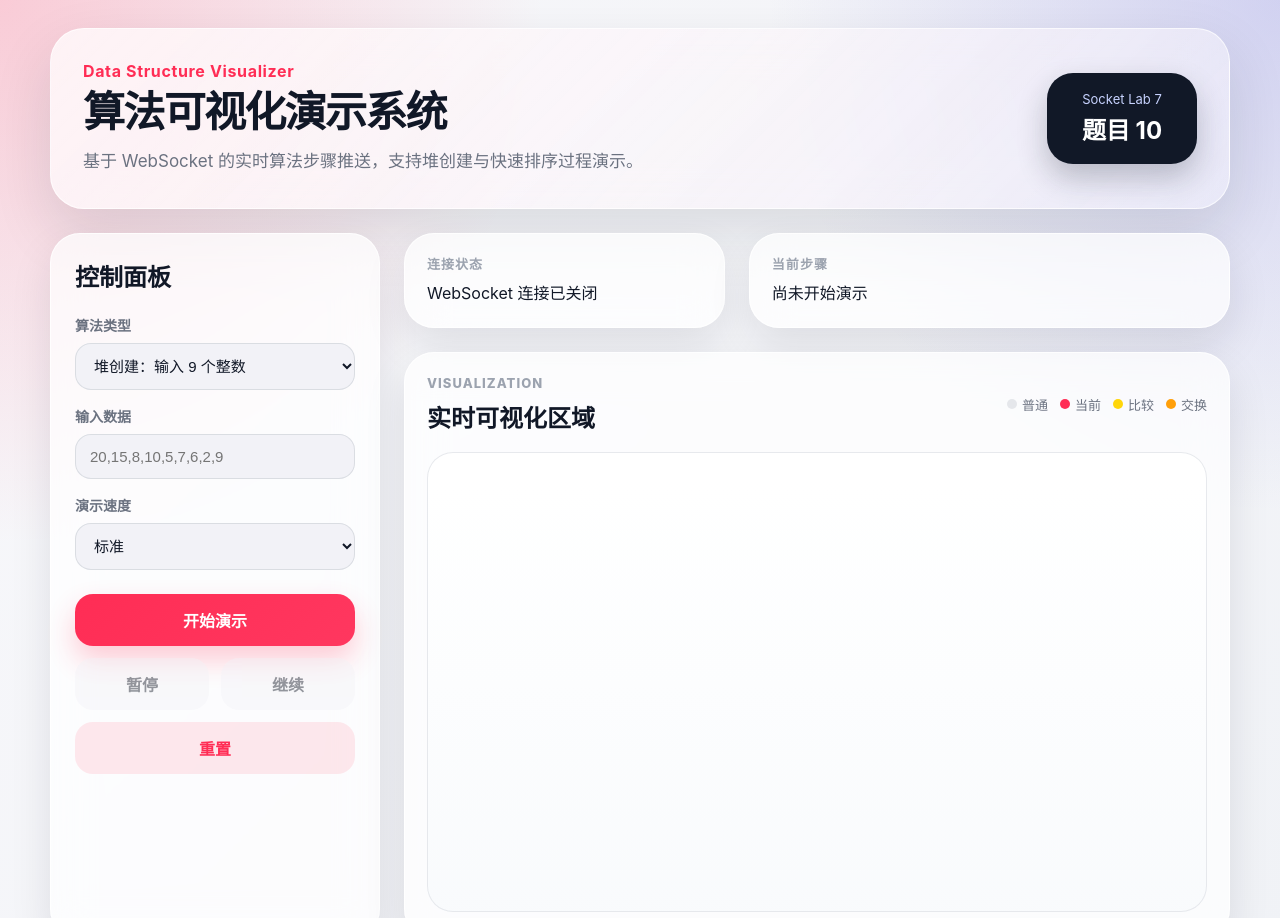
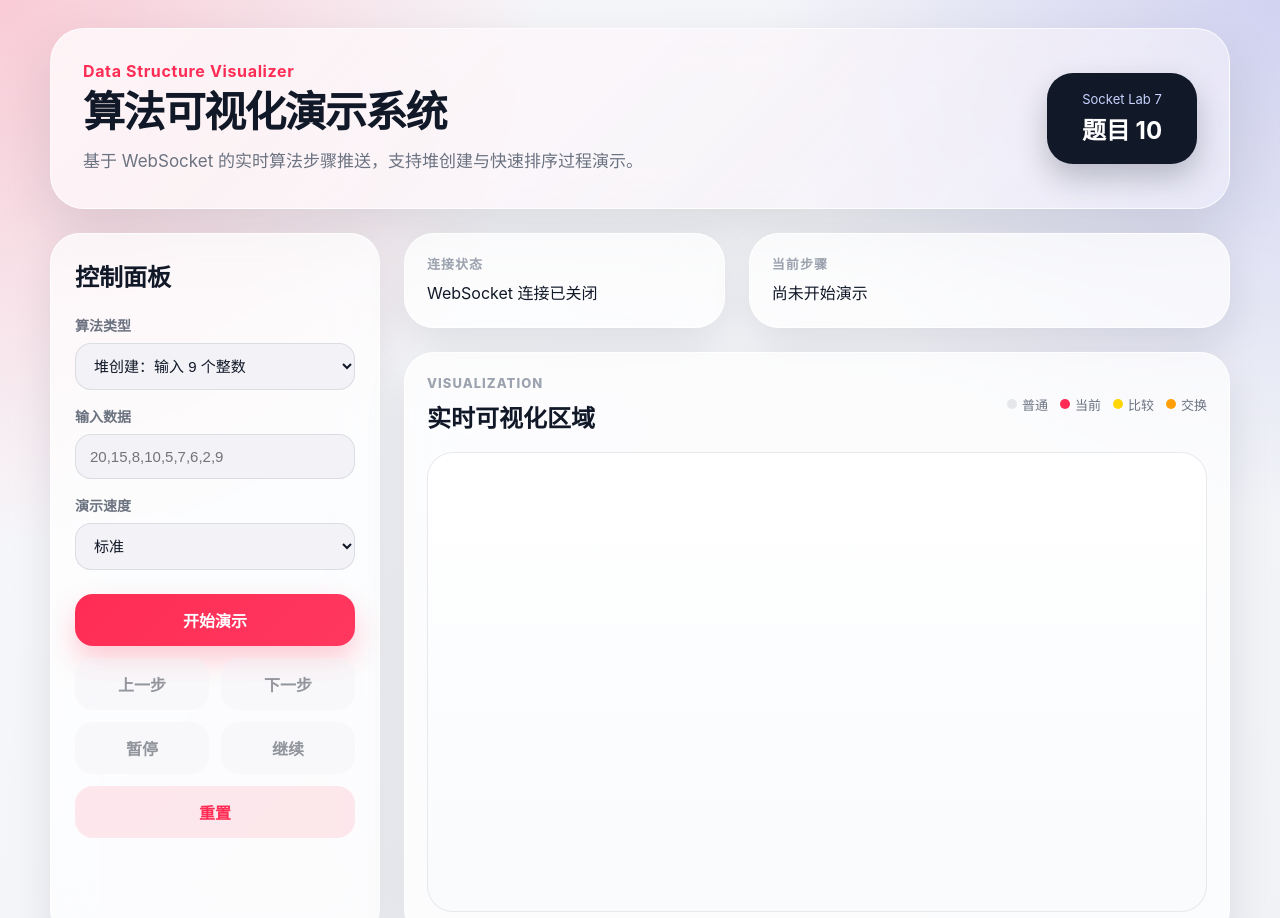
Before and after one commit to KashuuFreud/algorithm-visualization, a website with bundled scripts: page client/index.html in a window 1280 px wide. Shown: the top 918 px of the page. Built offline with nearby package versions, Linux system fonts and the light colour scheme; no server answers.

Commit message:
Add navigation buttons to demo interface
Added previous and next buttons to the demo interface.

```diff
--- a/client/index.html
+++ b/client/index.html
@@ -55,6 +55,11 @@
           <button id="submitBtn" class="primary-btn">开始演示</button>
 
           <div class="mini-buttons">
+            <button id="prevBtn" class="secondary-btn" disabled>上一步</button>
+            <button id="nextBtn" class="secondary-btn" disabled>下一步</button>
+          </div>
+
+          <div class="mini-buttons">
             <button id="pauseBtn" class="secondary-btn" disabled>暂停</button>
             <button id="resumeBtn" class="secondary-btn" disabled>继续</button>
           </div>
```
